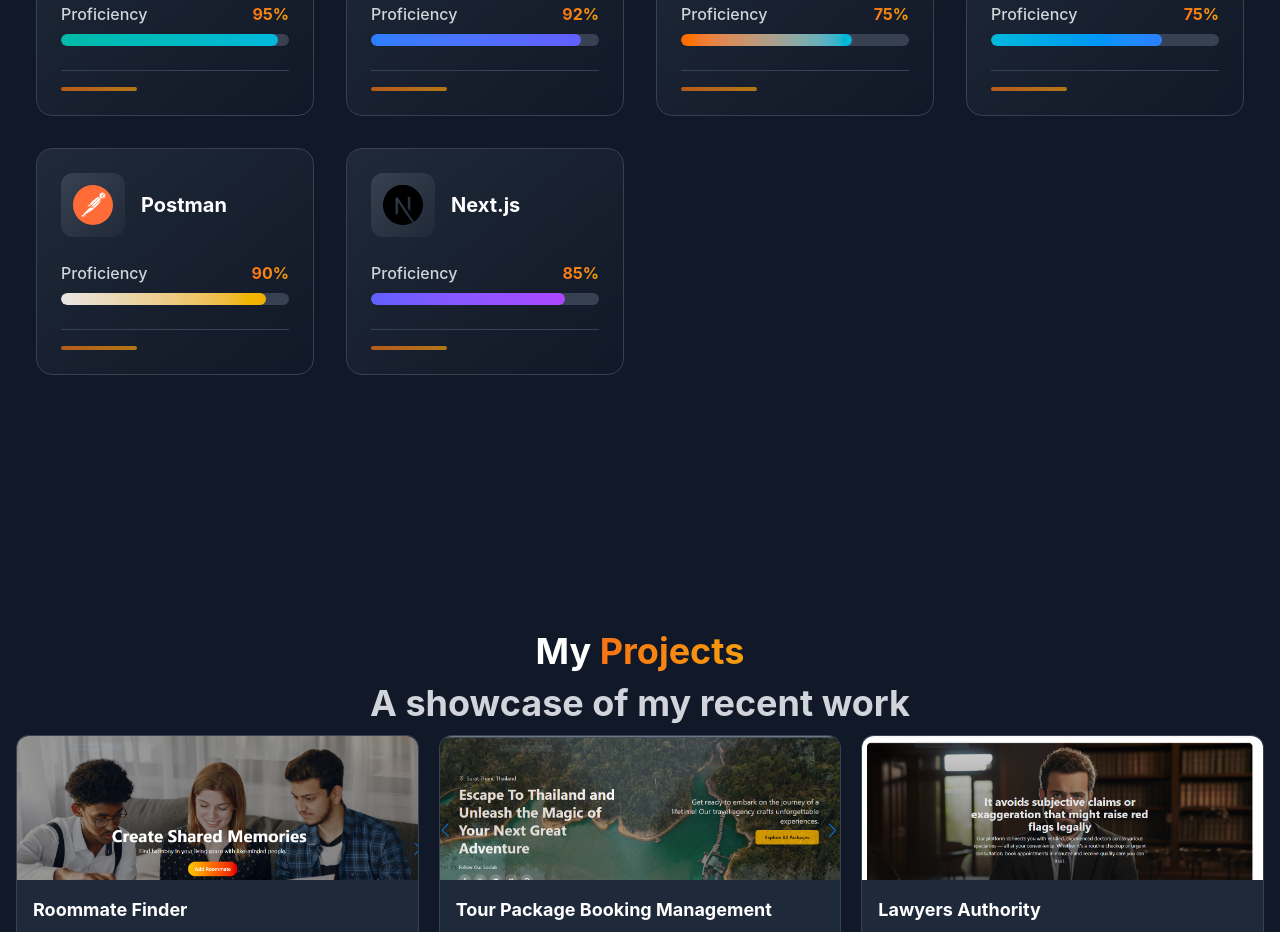
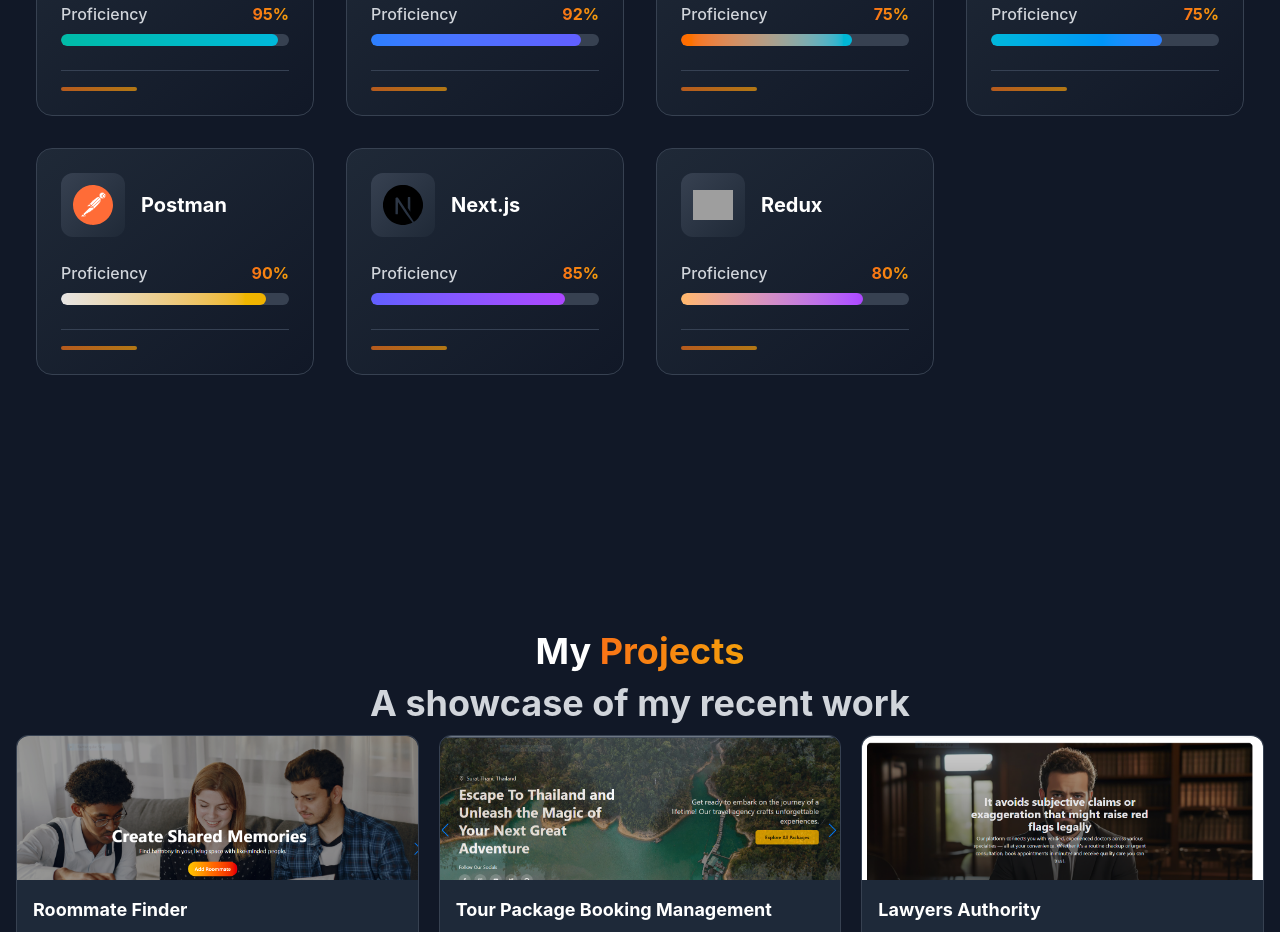
Before and after one commit to muhitjoy/portfolio, a React (Vite) app: page / in a window 1280 px wide. Shown: the part 2600-3532 px from the top of the page. Built offline with nearby package versions, Linux system fonts and the light colour scheme; grey boxes are pictures that could not be loaded.

Commit message:
Add new skills to skills section

```diff
--- a/src/components/Skills/Skills.jsx
+++ b/src/components/Skills/Skills.jsx
@@ -13,6 +13,7 @@ import express from "../../assets/svgRepo/express-svgrepo-com.svg";
 import nodeJs from "../../assets/svgRepo/node-svgrepo-com.svg";
 import postman from "../../assets/svgRepo/postman.svg";
 import nextjs from "../../assets/svgRepo/next-js.svg";
+import redux from "../../assets/svgRepo/redux-svgrepo.svg";
 
 const Skills = ({ darkMode }) => {
   const skills = [
@@ -89,6 +90,12 @@ const Skills = ({ darkMode }) => {
       icon: nextjs,
       level: 85,
       color: "from-indigo-500 to-purple-500",
+    },
+    {
+      name: "Redux",
+      icon: redux,
+      level: 80,
+      color: "from-orange-300 to-purple-500",
     },
   ];
   return (
```
